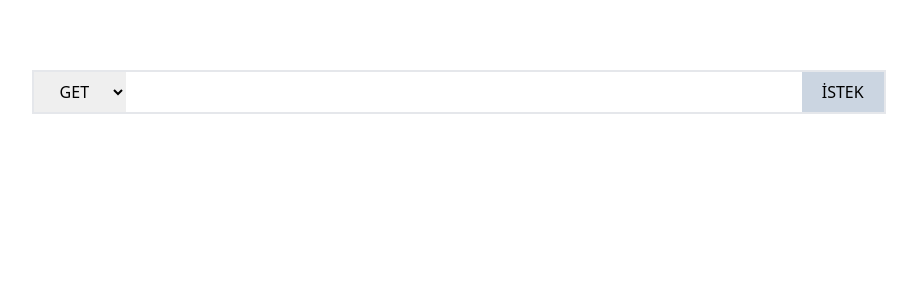
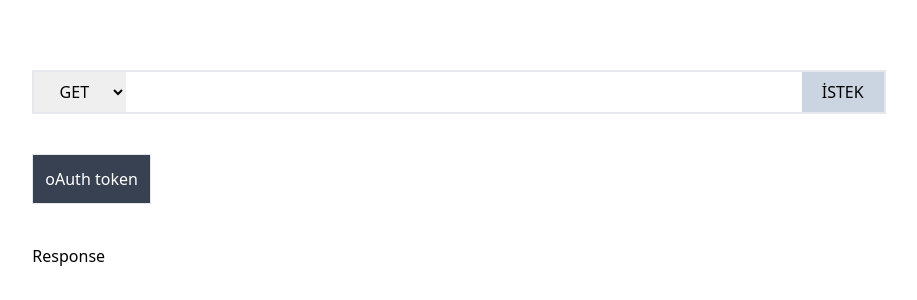
Before and after one commit to batuhanbaybas/my-wish, a React (Create React App) app: page / in a window 1280 px wide. Shown: the part 122-422 px from the top of the page, without its empty margins (181-1098 px from the left). Built offline with nearby package versions, Linux system fonts and the light colour scheme.

Commit message:
new library added

```diff
--- a/package.json
+++ b/package.json
@@ -9,6 +9,7 @@
     "@testing-library/user-event": "^13.5.0",
     "react": "^17.0.2",
     "react-dom": "^17.0.2",
+    "react-input-json": "^0.1.11",
     "react-scripts": "5.0.0",
     "web-vitals": "^2.1.4"
   },
--- /dev/null
+++ b/src/Components/AddToken/AddToken.js
@@ -0,0 +1,25 @@
+import React, { useState } from 'react'
+
+const AddToken = () => {
+    const [open, setOpen] = useState(false)
+    const handleOpen = () => {
+        open ? setOpen(false) : setOpen(true)
+
+    }
+    return (
+        <div className='mt-10 flex'>
+            <div>
+                <button onClick={handleOpen} className='cursor-pointer border p-3 bg-gray-700  text-white'>oAuth token</button>
+            </div>
+            {
+                open &&
+                <div className='px-5 flex flex-col  items-center'>
+                    <textarea rows={8} className='px-1 border outline-none border-cyan-900 ' />
+                    <button className='bg-green-500 text-white text-center p-3 border mt-3  '>Kaydet</button>
+                </div>
+            }
+        </div>
+    )
+}
+
+export default AddToken
--- a/src/Components/RequestInput/RequestInput.js
+++ b/src/Components/RequestInput/RequestInput.js
@@ -5,7 +5,7 @@ const RequestInput = () => {
         alert("İstek atıldı")
     }
     return (
-        <>
+        <div className='flex justify-between border-2'>
             <select className='text-center p-2'>
                 <option value='GET'>GET</option>
                 <option value='POST'>POST</option>
@@ -15,7 +15,7 @@ const RequestInput = () => {
 
             <input className='w-full outline-none p-1' />
             <button onClick={handleClick} className='bg-slate-300 w-fit px-5' >İSTEK</button>
-        </>
+        </div>
     )
 }
 
--- /dev/null
+++ b/src/Components/Response/Response.js
@@ -0,0 +1,9 @@
+import React from 'react'
+
+const Response = () => {
+  return (
+    <div className='mt-10'>Response</div>
+  )
+}
+
+export default Response
--- a/src/Page/MainPage/MainPage.js
+++ b/src/Page/MainPage/MainPage.js
@@ -1,11 +1,15 @@
 import React from 'react'
+import AddToken from '../../Components/AddToken/AddToken'
 import RequestInput from '../../Components/RequestInput/RequestInput'
+import Response from '../../Components/Response/Response'
 
 const MainPage = () => {
 
     return (
-        <div className='border-2 flex justify-between mt-48'>
+        <div className='mt-48'>
             <RequestInput />
+            <AddToken />
+            <Response />
         </div>
     )
 }
```
Also changed, not shown: 1 other file (tests, documents, lock files or other folders).
